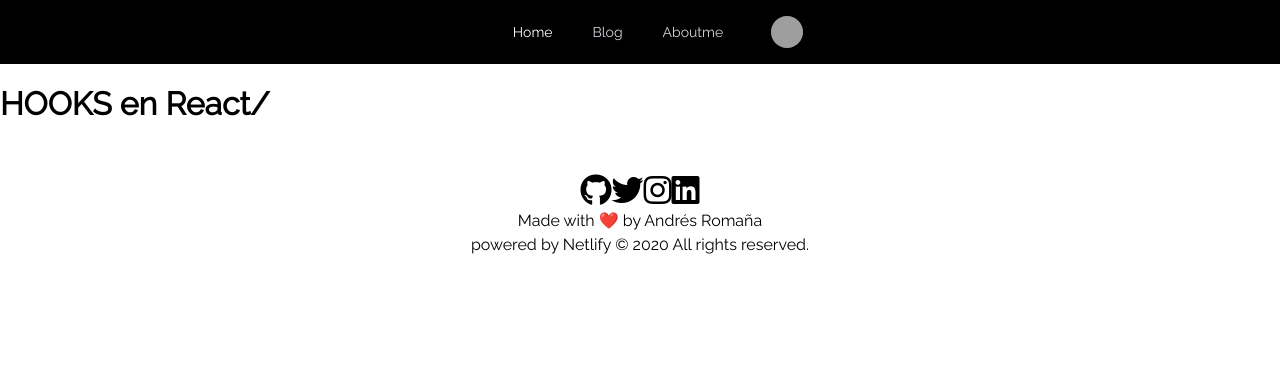
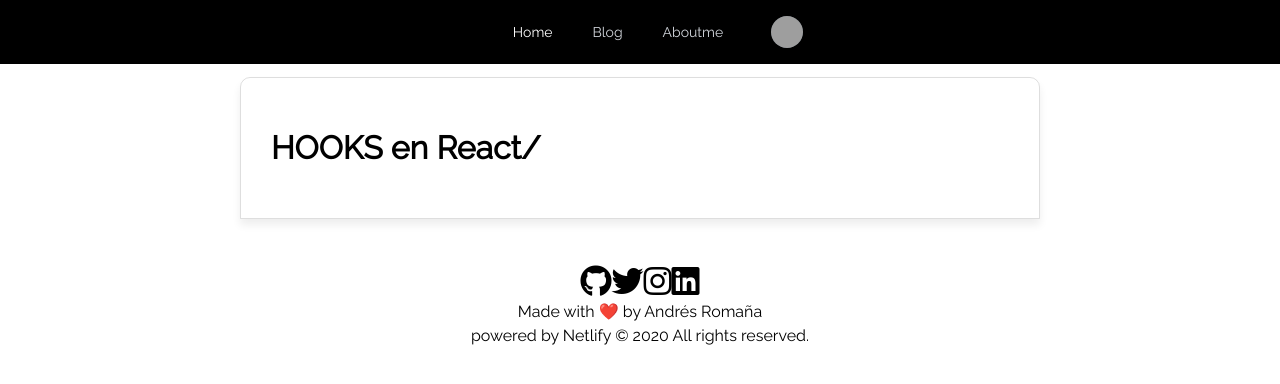
Before and after one commit to Allislove/myportfolio, a React (Create React App) app: page /blog/react-hooks in a window 1280 px wide. Shown: the top 384 px of the page. Built offline with nearby package versions, Linux system fonts and the light colour scheme; grey boxes are pictures that could not be loaded.

Commit message:
Added a better view to posts!

```diff
--- a/src/components/views/helpers/writingPosts/allTopics/javascript/arreglos.js
+++ b/src/components/views/helpers/writingPosts/allTopics/javascript/arreglos.js
@@ -17,7 +17,7 @@ const Arreglos = () => {
   }, []);
 
   return (
-    <div className="main">
+    <div className="main spetial-reading-view">
       <div className="markdown-body">
         <ReactMarkdown>{postContent}</ReactMarkdown>
       </div>
--- a/src/components/views/helpers/writingPosts/allTopics/javascript/forin.js
+++ b/src/components/views/helpers/writingPosts/allTopics/javascript/forin.js
@@ -16,7 +16,7 @@ const ForIn = () => {
   }, []);
 
   return (
-    <div className="main">
+    <div className="main spetial-reading-view">
       {/* <h1> {title} </h1> */}
 
       <ReactMarkdown>{postContent}</ReactMarkdown>
--- a/src/components/views/helpers/writingPosts/allTopics/javascript/funciones.js
+++ b/src/components/views/helpers/writingPosts/allTopics/javascript/funciones.js
@@ -17,7 +17,7 @@ const Funciones = () => {
   }, []);
 
   return (
-    <div className="main">
+    <div className="main spetial-reading-view">
       {/* <h1> {title} </h1> */}
           <ReactMarkdown>{postContent}</ReactMarkdown>
 
--- a/src/components/views/helpers/writingPosts/allTopics/javascript/json.js
+++ b/src/components/views/helpers/writingPosts/allTopics/javascript/json.js
@@ -16,7 +16,7 @@ const JsonGuide = () => {
     );
   }, []);
   return (
-    <div className="main">
+    <div className="main spetial-reading-view">
       {/* <h1> {title} </h1> */}
 
         <ReactMarkdown>{postContent}</ReactMarkdown>
--- a/src/components/views/helpers/writingPosts/allTopics/javascript/objetos.js
+++ b/src/components/views/helpers/writingPosts/allTopics/javascript/objetos.js
@@ -17,7 +17,7 @@ const Objetos = () => {
   }, []);
 
   return (
-    <div className="main">
+    <div className="main spetial-reading-view">
       {/* <h1> {title} </h1> */}
       <ReactMarkdown>{postContent}</ReactMarkdown>
 
--- a/src/components/views/helpers/writingPosts/allTopics/react/estado.js
+++ b/src/components/views/helpers/writingPosts/allTopics/react/estado.js
@@ -19,7 +19,7 @@ const Estado = () => {
   }, [])
 
   return (
-    <div className="main">
+    <div className="main spetial-reading-view">
       <ReactMarkdown>{postContent}</ReactMarkdown>
     </div>
   );
--- a/src/components/views/helpers/writingPosts/allTopics/react/hooks.js
+++ b/src/components/views/helpers/writingPosts/allTopics/react/hooks.js
@@ -16,7 +16,7 @@ const HooksGuide = () => {
   }, []);
 
   return (
-    <div className="main-blog-content">
+    <div className="main spetial-reading-view">
       <h1> {title} </h1>
 
       {/* <Markdown>{postContent}</Markdown> */}
--- a/src/components/views/helpers/writingPosts/allTopics/react/props.js
+++ b/src/components/views/helpers/writingPosts/allTopics/react/props.js
@@ -46,7 +46,7 @@ const Props = () => {
   }, []);
 
   return (
-    <div className="main">
+    <div className="main spetial-reading-view">
       {/* <h1> {title} </h1> */}
       <p className="reading-time"> {postContent.text}</p>
       <ReactMarkdown
--- a/src/components/views/helpers/writingPosts/allTopics/tutorials/backorfront.js
+++ b/src/components/views/helpers/writingPosts/allTopics/tutorials/backorfront.js
@@ -7,7 +7,7 @@ const Versus = () => {
   const subTitle = "La pregunta que muchos nos hacemos...!";
 
   return (
-    <div className="main-blog-content">
+    <div className="main spetial-reading-view">
       <h1> {title} </h1>
       <h6> {subTitle} </h6>
 
--- a/src/components/views/helpers/writingPosts/allTopics/tutorials/gitfixin1.js
+++ b/src/components/views/helpers/writingPosts/allTopics/tutorials/gitfixin1.js
@@ -19,7 +19,7 @@ const Estado = () => {
   }, [])
 
   return (
-    <div className="main">
+    <div className="main spetial-reading-view">
       <ReactMarkdown>{postContent}</ReactMarkdown>
     </div>
   );
--- a/src/index.css
+++ b/src/index.css
@@ -150,3 +150,14 @@ strong a {
 .aboutme a:hover {
   background-color: #0463c8;
 }
+
+.spetial-reading-view {
+  border-radius: 10px 10px 0 0;
+  box-shadow: 0 6px 8px rgb(0 0 0 / 7%);
+  backdrop-filter: blur(20 px );
+  z-index: 2;
+  border: 1.5px solid rgba(0,0,0,.13);
+  margin: 1% auto;
+  padding: 30px;
+  width: 100%;
+}
```
